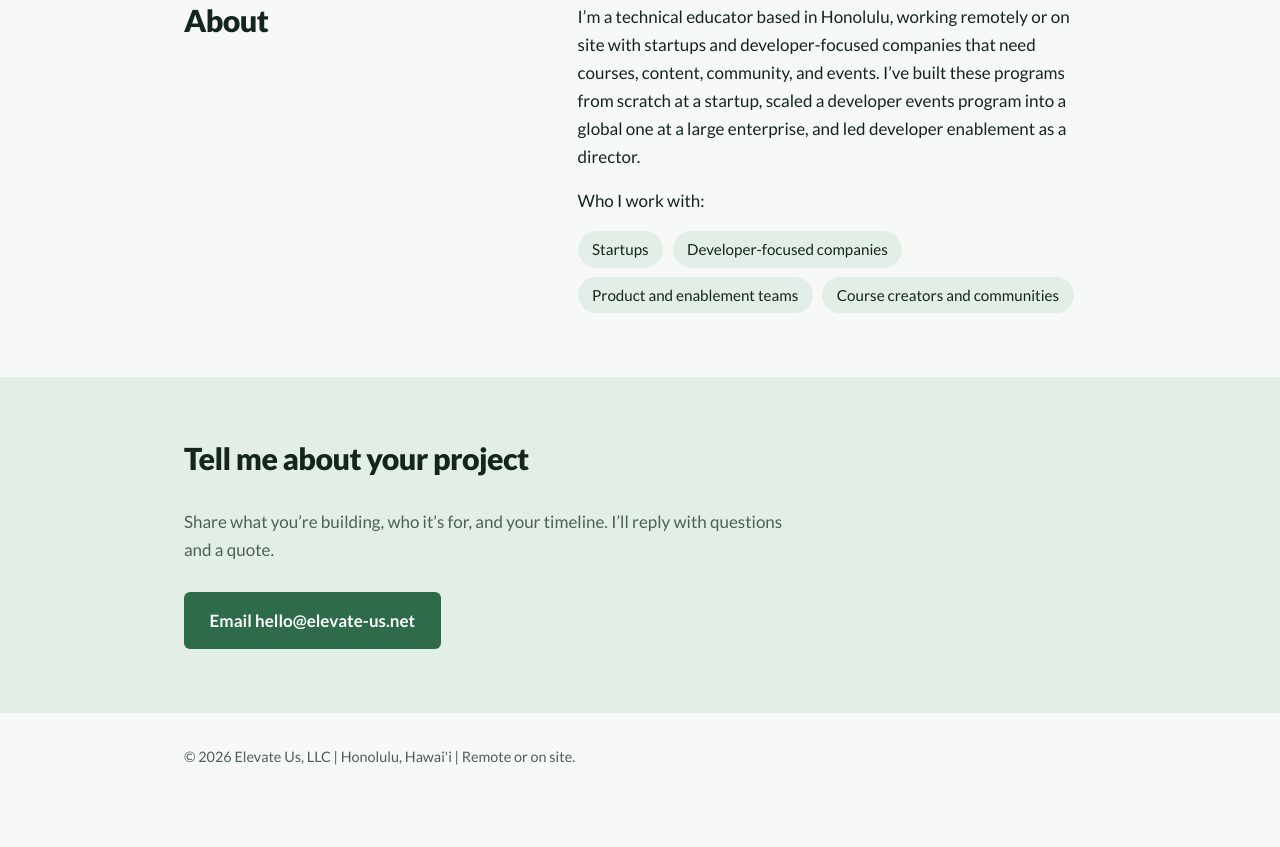
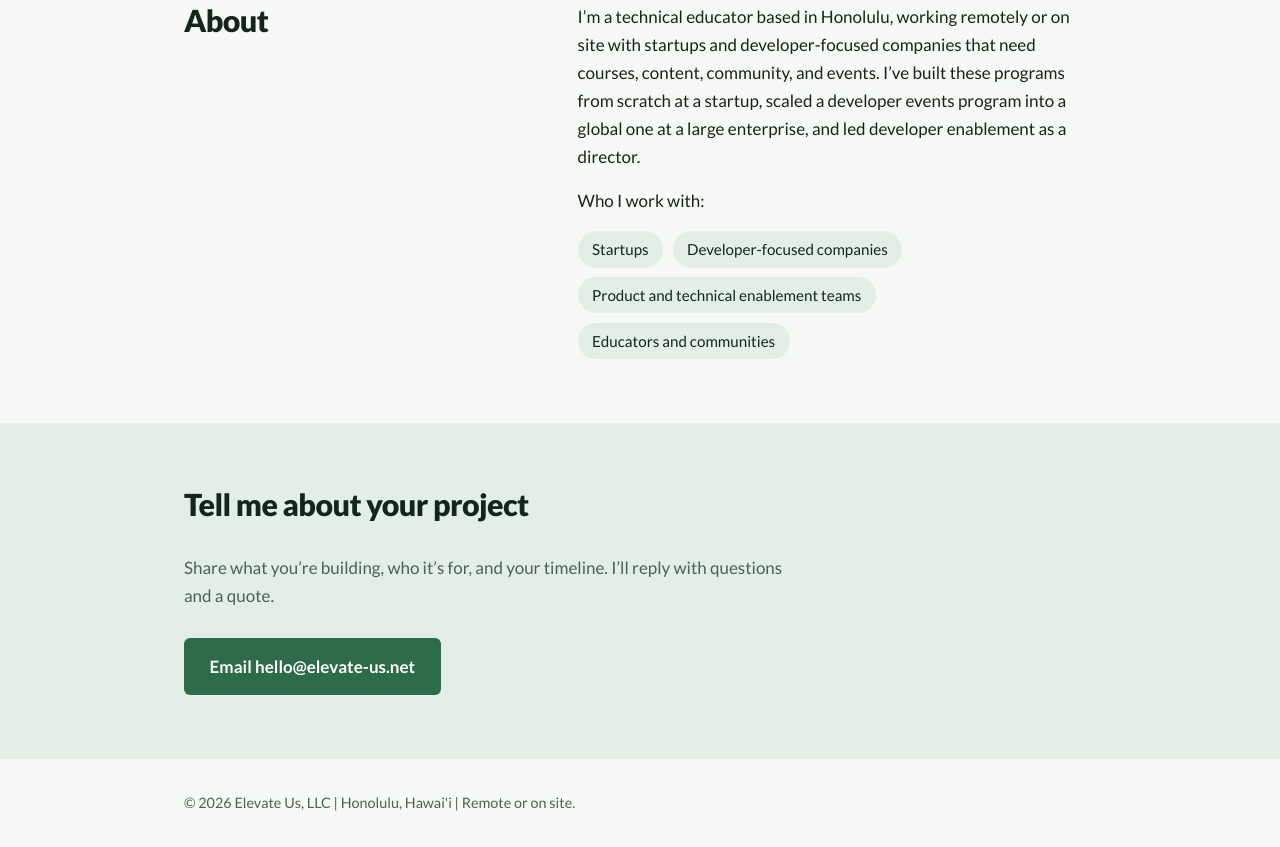
Before and after one commit to vjwang/elevate-us-site, a plain HTML site: page index.html in a window 1280 px wide. Shown: the part 1277-2124 px from the top of the page. Before the commit the page ends 2078 px from the top, so only its background shows below. Drawn offline with Linux system fonts and the light colour scheme.

Commit message:
Update audience list in index.html

```diff
--- a/index.html
+++ b/index.html
@@ -139,8 +139,8 @@ footer{padding:2rem 0;color:var(--muted);font-size:.9rem}
         <ul class="audience">
           <li>Startups</li>
           <li>Developer-focused companies</li>
-          <li>Product and enablement teams</li>
-          <li>Course creators and communities</li>
+          <li>Product and technical enablement teams</li>
+          <li>Educators and communities</li>
         </ul>
       </div>
     </div>
```
